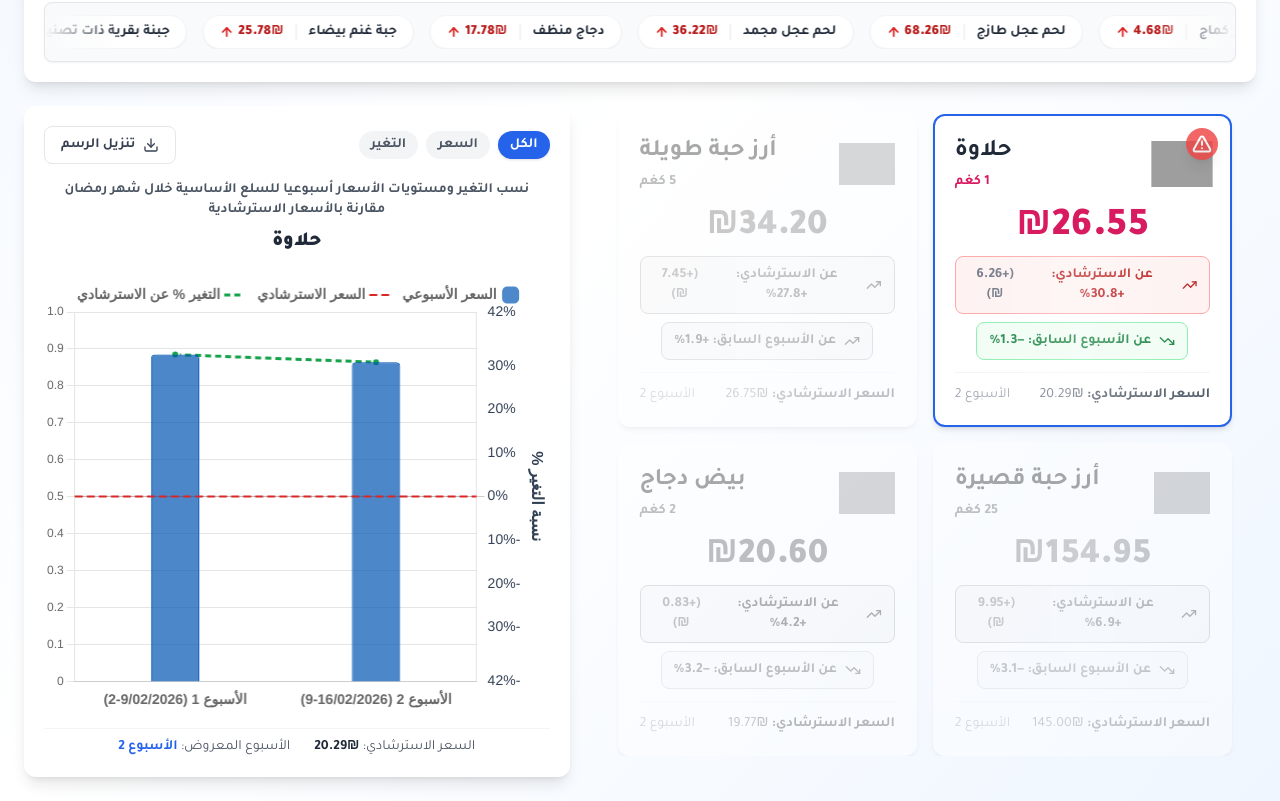
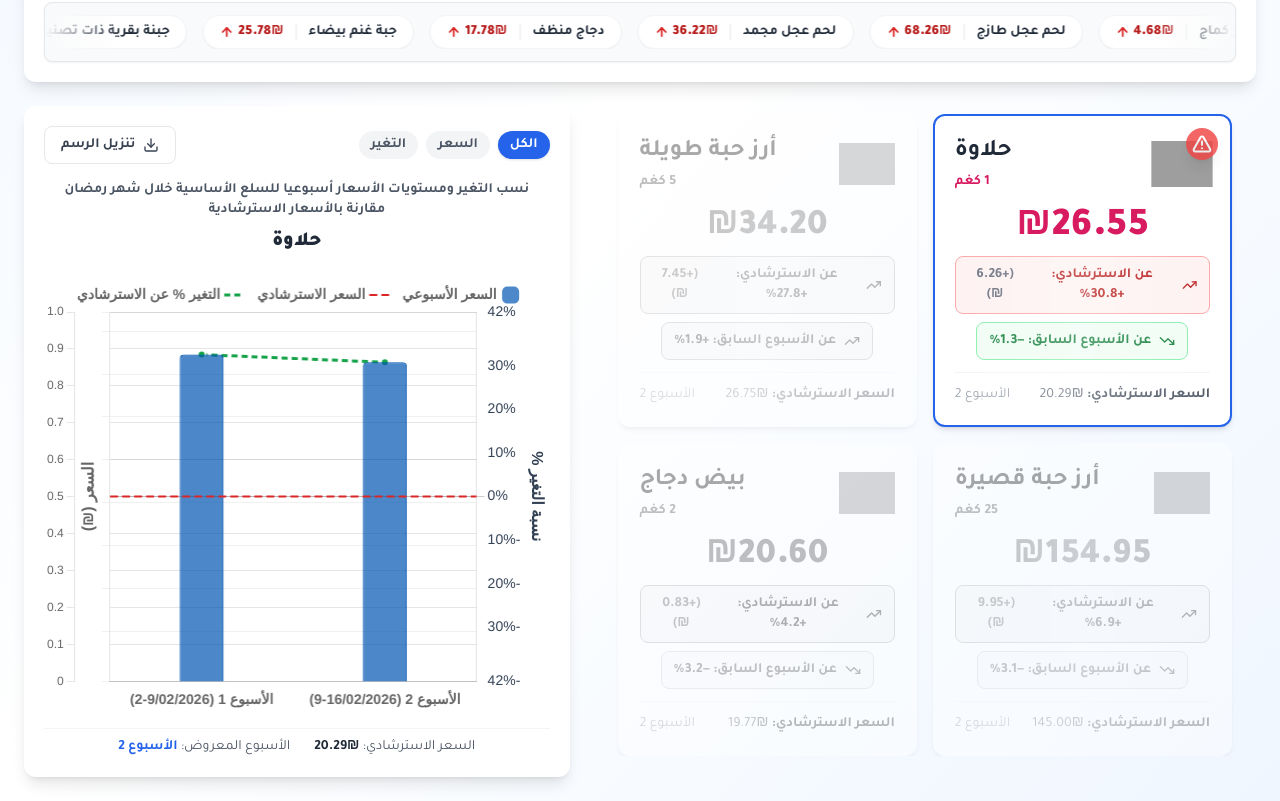
Before and after one commit to Mohammed-basel/test, a React (Vite) app: page / in a window 1280 px wide. Shown: the part 536-1337 px from the top of the page. Built offline with nearby package versions, Linux system fonts and the light colour scheme; grey boxes are pictures that could not be loaded.

Commit message:
Update PriceChart.tsx

```diff
--- a/src/components/PriceChart.tsx
+++ b/src/components/PriceChart.tsx
@@ -224,7 +224,7 @@ export function PriceChart({ products, currentWeek = 1 }: PriceChartProps) {
         ticks: { font: { size: tickFontSize, weight: 'bold' }, maxRotation: 0, minRotation: 0 },
       },
       yBar: {
-        display: false,
+        display: showPrice,
         position: 'left',
         min: yBarLimits.min,
         max: yBarLimits.max,
@@ -234,7 +234,7 @@ export function PriceChart({ products, currentWeek = 1 }: PriceChartProps) {
           font: { size: axisTitleFontSize, weight: 'bold' },
         },
         grid: { color: 'rgba(0,0,0,0.06)' },
-        ticks: { font: { size: tickFontSize } },
+        ticks: { display: false,font: { size: tickFontSize } },
       },
       yLine: {
         display: showChange,
```
